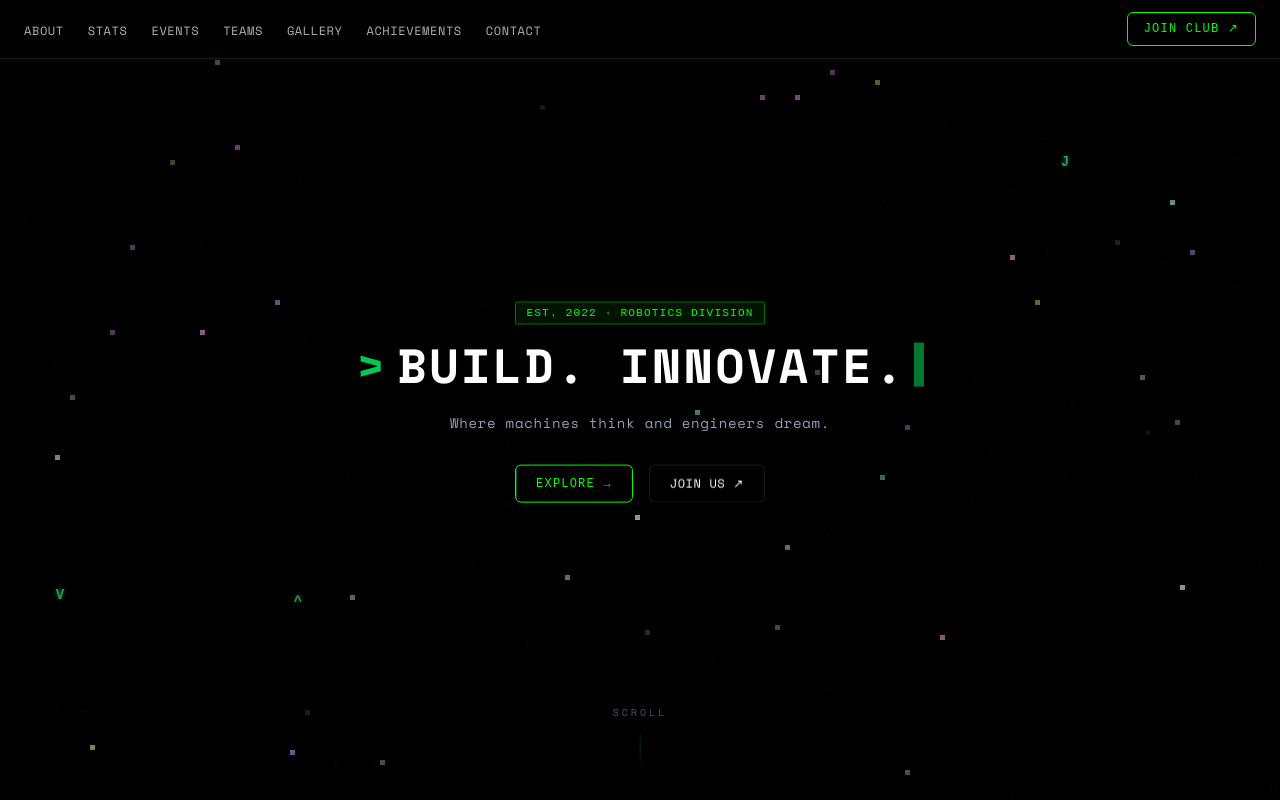
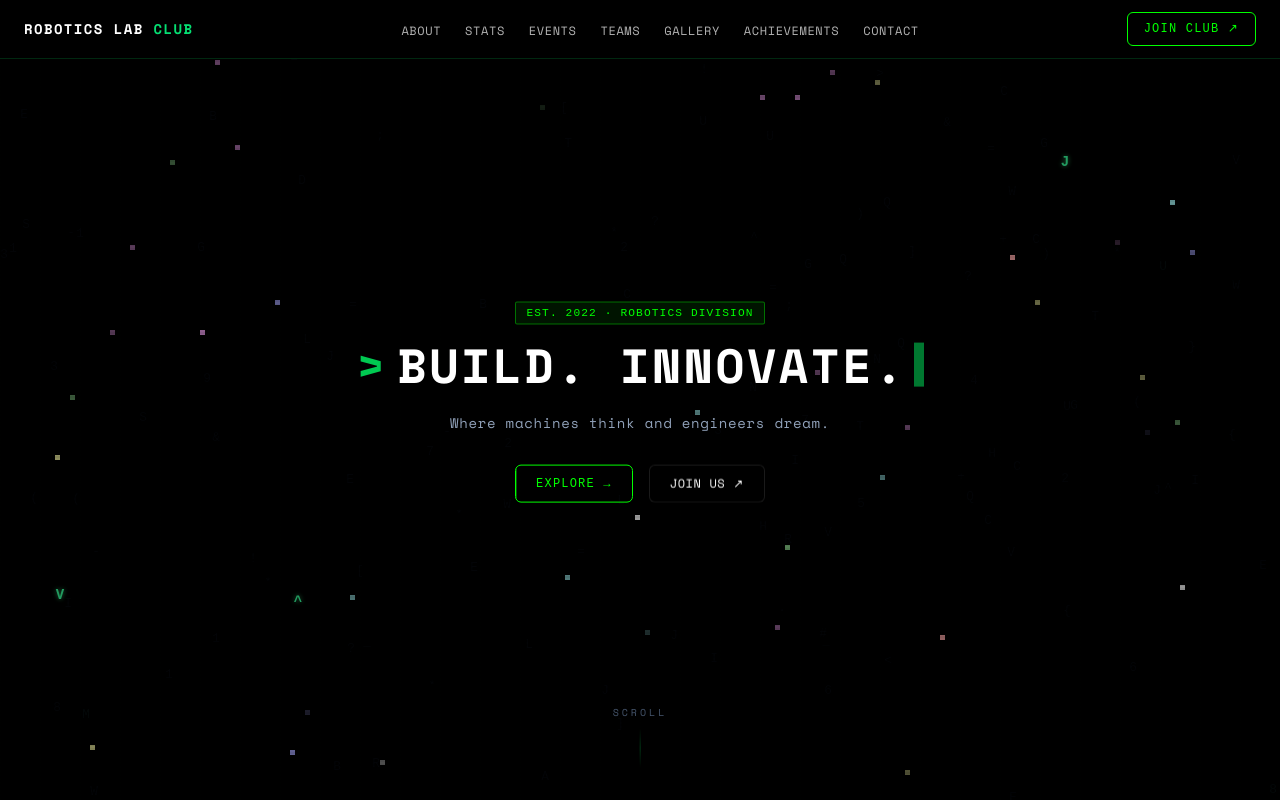
Before and after one commit to entusedglue3125/Robotics_Lab_Club, a Next.js app: page / in a window 1280 px wide. Shown: the top 800 px of the page. Built offline with nearby package versions, Linux system fonts and the light colour scheme.

Commit message:
Keep brand text ROBOTICS LAB CLUB and remove icon logo

```diff
--- a/components/ui/navbar.tsx
+++ b/components/ui/navbar.tsx
@@ -19,6 +19,13 @@ export default function Navbar() {
   return (
     <header className="fixed top-0 left-0 right-0 z-50 bg-black border-b border-green-500/20 py-3">
       <nav className="max-w-7xl mx-auto px-4 sm:px-6 flex items-center justify-between">
+        {/* Brand Text */}
+        <a href="#hero" className="flex items-center gap-2 group">
+          <span className="font-mono font-bold text-white tracking-widest text-sm">
+            ROBOTICS LAB <span className="text-green-400">CLUB</span>
+          </span>
+        </a>
+
         {/* Desktop links */}
         <ul className="hidden md:flex items-center gap-6">
           {navLinks.map((link) => (
```
